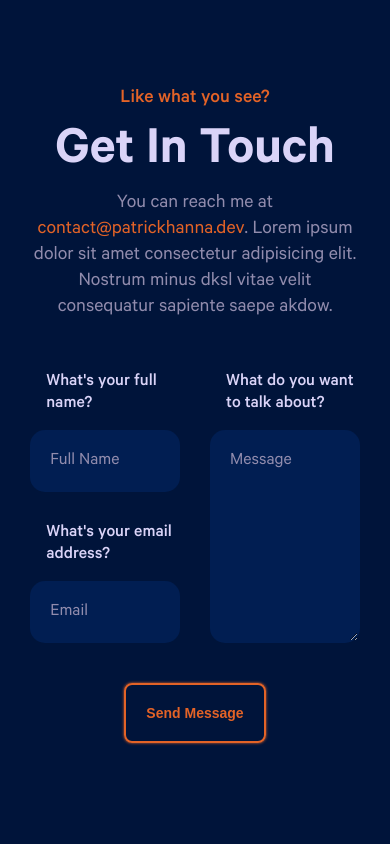
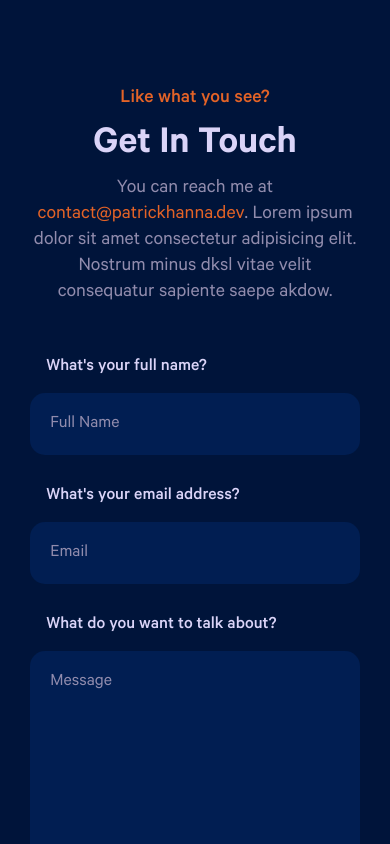
Before and after one commit to patrickjames242/portfolio-website, a React (Create React App) app: page / in a window 390 px wide. Shown: the part 3900-4744 px from the top of the page. Built offline with nearby package versions, Linux system fonts and the light colour scheme.

Commit message:
added functionality to contact form

```diff
--- a/src/App/children/ContactMeSection/ContactMeSection.module.scss
+++ b/src/App/children/ContactMeSection/ContactMeSection.module.scss
@@ -1,5 +1,6 @@
 @use "helpers/general" as *;
 @use "helpers/colors.module" as colors;
+@use "sass:string";
 
 .ContactMeSection {
 }
@@ -21,7 +22,7 @@
 
 	> .title {
 		font-weight: 600;
-		font-size: 55px;
+		font-size: clamp(40px, 5vw, 60px);
 		line-height: 1;
 		margin-bottom: 10px;
 	}
@@ -31,7 +32,6 @@
 		color: colors.$lighter-text;
 		max-width: 500px;
 		line-height: 1.3;
-		// margin-bottom: 25px;
 	}
 }
 
@@ -42,13 +42,14 @@
 	margin-top: 50px;
 	display: grid;
 	gap: 40px;
+
 	> .formColumns {
 		$gap: 30px;
 		display: grid;
 		gap: $gap;
 		grid-template-columns: 1fr 1fr;
+		align-items: start;
 
-		align-items: start;
 		> .col1 {
 			display: grid;
 			gap: $gap;
@@ -60,6 +61,16 @@
 
 	> .BubbleTextButton {
 		justify-self: center;
+	}
+
+	@media (max-width: $project-max-narrow-screen-width) {
+		max-width: 400px;
+		> .formColumns {
+			grid-template-columns: unset;
+			textarea {
+				min-height: 170px;
+			}
+		}
 	}
 }
 
@@ -88,12 +99,13 @@
 		color: colors.$light-text;
 		border-radius: 15px;
 		font-size: 18px;
-		@include transition-config(border-color);
+		@include transition-config("border-color, background-color");
 		&::placeholder {
 			color: colors.$lighter-text;
 		}
 		&:focus {
 			border-color: colors.$accent;
+			background-color: rgba(colors.$lighter-background, 0);
 		}
 	}
 
@@ -111,4 +123,11 @@
 		display: grid;
 		resize: vertical;
 	}
+
+	> .errorMessage {
+		color: rgb(197, 52, 52);
+		font-weight: 500;
+		font-size: 18px;
+		margin-left: 10px;
+	}
 }
--- a/src/App/children/ContactMeSection/ContactMeSection.tsx
+++ b/src/App/children/ContactMeSection/ContactMeSection.tsx
@@ -1,5 +1,5 @@
 import BubbleTextButton from "helper-views/BubbleTextButton/BubbleTextButton";
-import React, { useState } from "react";
+import React, { ChangeEventHandler, useMemo, useRef, useState } from "react";
 import styles from "./ContactMeSection.module.scss";
 
 export interface ContactMeSectionProps
@@ -51,23 +51,75 @@ const ContactSectionHeader: React.FC<ContactSectionHeaderProps> = ({
 				. Lorem ipsum dolor sit amet consectetur adipisicing elit. Nostrum minus
 				dksl vitae velit consequatur sapiente saepe akdow.
 			</div>
-			{/* <BubbleTextButton
-				title="Send me an email"
-				className={styles.BubbleTextButton}
-			/> */}
 		</div>
 	);
 };
 
-interface ContactFormProps extends React.HTMLAttributes<HTMLDivElement> {}
+interface ContactFormProps extends React.HTMLAttributes<HTMLFormElement> {}
 
 const ContactForm: React.FC<ContactFormProps> = ({
 	...htmlAttributes
 }: ContactFormProps) => {
+	type FormValues = {
+		fullName: string;
+		email: string;
+		description: string;
+	};
+
+	const formRef = useRef<HTMLFormElement>(null);
+	const [touched, setTouched] = useState(false);
+	const [formValue, setFormValue] = useState<FormValues>(
+		Object.freeze({
+			fullName: "",
+			email: "",
+			description: "",
+		})
+	);
+
+	const fieldInfo = useMemo(() => {
+		function getFieldInfo(fieldName: keyof FormValues) {
+			return {
+				value: formValue[fieldName],
+				errorMessage: (() => {
+					const value = formValue[fieldName];
+					if (typeof value !== "string" || value.length < 1)
+						return "This field is required";
+					else return;
+				})(),
+				onValueChange: (value: string) => {
+					setFormValue(
+						Object.freeze({
+							...formValue,
+							[fieldName]: value,
+						})
+					);
+				},
+			};
+		}
+		const result: Record<keyof FormValues, ReturnType<typeof getFieldInfo>> = {
+			fullName: getFieldInfo("fullName"),
+			email: getFieldInfo("email"),
+			description: getFieldInfo("description"),
+		};
+		return result;
+	}, [formValue]);
+
+	const isFormValid = useMemo(() => {
+		for (const key in fieldInfo) {
+			if (fieldInfo[key as keyof FormValues].errorMessage != null) return false;
+		}
+		return true;
+	}, [fieldInfo]);
+
 	return (
-		<div
+		<form
+			ref={formRef}
 			{...htmlAttributes}
 			className={[styles.ContactForm, htmlAttributes.className].asClassString()}
+			onSubmit={(event) => {
+				setTouched(true);
+				event.nativeEvent.preventDefault();
+			}}
 		>
 			<div className={styles.formColumns}>
 				<div className={styles.col1}>
@@ -75,26 +127,38 @@ const ContactForm: React.FC<ContactFormProps> = ({
 						fieldType="single-line"
 						fieldTitle="What's your full name?"
 						placeholder="Full Name"
+						errorMessage={fieldInfo.fullName.errorMessage}
+						value={fieldInfo.fullName.value}
+						onValueChanged={fieldInfo.fullName.onValueChange}
+						touched={touched}
 					/>
 					<FormField
 						fieldType="single-line"
 						fieldTitle="What's your email address?"
 						placeholder="Email"
+						errorMessage={fieldInfo.email.errorMessage}
+						value={fieldInfo.email.value}
+						onValueChanged={fieldInfo.email.onValueChange}
+						touched={touched}
 					/>
 				</div>
-
 				<FormField
 					fieldType="multi-line"
 					fieldTitle="What do you want to talk about?"
 					placeholder="Message"
 					className={styles.message}
+					errorMessage={fieldInfo.description.errorMessage}
+					value={fieldInfo.description.value}
+					onValueChanged={fieldInfo.description.onValueChange}
+					touched={touched}
 				/>
 			</div>
 			<BubbleTextButton
 				title="Send Message"
 				className={styles.BubbleTextButton}
+				onClick={() => formRef?.current?.requestSubmit()}
 			/>
-		</div>
+		</form>
 	);
 };
 
@@ -107,12 +171,20 @@ interface FormFieldProps<F extends FieldType>
 	fieldTitle: string;
 	placeholder: string;
 	fieldType?: F;
+	errorMessage?: string | null;
+	touched?: boolean;
+	value: string;
+	onValueChanged: (value: string) => void;
 }
 
 function FormField<F extends FieldType>({
 	fieldTitle,
 	placeholder,
 	fieldType,
+	errorMessage,
+	touched: propsTouched,
+	value,
+	onValueChanged,
 	...htmlAttributes
 }: FormFieldProps<F>): ReturnType<React.FC<FormFieldProps<F>>> {
 	const [focused, setFocused] = useState(false);
@@ -120,7 +192,16 @@ function FormField<F extends FieldType>({
 		placeholder,
 		onFocus: () => setFocused(true),
 		onBlur: () => setFocused(false),
+		value,
+		onChange: (
+			event: Parameters<
+				ChangeEventHandler<HTMLInputElement | HTMLTextAreaElement>
+			>[0]
+		) => {
+			onValueChanged(event.target.value);
+		},
 	};
+	const touched = propsTouched ?? true;
 	return (
 		<div
 			className={[
@@ -140,6 +221,11 @@ function FormField<F extends FieldType>({
 						return null;
 				}
 			})()}
+			{(() => {
+				const message = errorMessage?.trim() ?? null;
+				if (!touched || message == null || message.length < 1) return null;
+				return <div className={styles.errorMessage}>{"*" + message}</div>;
+			})()}
 		</div>
 	);
 }
--- a/src/App/children/ProjectsSection/ProjectsSection.module.scss
+++ b/src/App/children/ProjectsSection/ProjectsSection.module.scss
@@ -1,11 +1,9 @@
 @use "helpers/general" as *;
 @use "helpers/colors.module" as colors;
 
-$min-expanded-width: 650px;
-
 :export {
 	bubbleEffectColor: rgba(colors.$accent, 0.9);
-	minExpandedWidth: $min-expanded-width;
+	maxNarrowScreenWidth: $project-max-narrow-screen-width;
 }
 
 .ProjectsSection {
@@ -162,7 +160,7 @@ $min-expanded-width: 650px;
 		}
 
 		&.right {
-			@media (min-width: $min-expanded-width) {
+			@media (min-width: #{$project-max-narrow-screen-width + 1}) {
 				grid-template-columns: 2fr 1.5fr;
 				grid-template-areas: "imageView detailsSection";
 
@@ -182,7 +180,7 @@ $min-expanded-width: 650px;
 			}
 		}
 
-		@media (max-width: ($min-expanded-width - 1)) {
+		@media (max-width: $project-max-narrow-screen-width) {
 			grid-template-columns: unset;
 			gap: 20px;
 
--- a/src/App/children/ProjectsSection/ProjectsSection.tsx
+++ b/src/App/children/ProjectsSection/ProjectsSection.tsx
@@ -50,7 +50,7 @@ const ProjectView: React.FC<ProjectViewProps> = ({
 
 	useLayoutEffect(() => {
 		const matcher = window.matchMedia(
-			`(min-width: ${styles.minExpandedWidth})`
+			`(min-width: ${styles.maxNarrowScreenWidth})`
 		);
 		const listener = () => {
 			const areProjectsExpanded = matcher.matches;
--- a/src/App/children/ProjectsSection/projectsData.tsx
+++ b/src/App/children/ProjectsSection/projectsData.tsx
@@ -23,9 +23,11 @@ const placeholderDescription = (
 	<>
 		Lorem ipsum, dolor sit amet consectetur adipisicing elit. Ullam
 		necessitatibus provident nesciunt harum{" "}
-		<a className="underline-on-hover">blanditiis bldksl </a>. Cum totam sed
-		explicabo dolorum aspernatur, pariatur aut a voluptate maxime consequuntur
-		eaque quidem autem ipsa assumenda quibusdam
+		<a className="underline-on-hover" href="/">
+			blanditiis bldksl{" "}
+		</a>
+		. Cum totam sed explicabo dolorum aspernatur, pariatur aut a voluptate
+		maxime consequuntur eaque quidem autem ipsa assumenda quibusdam
 	</>
 );
 
@@ -48,6 +50,7 @@ const tech = {
 	django: { name: "Django", url: "https://www.djangoproject.com/" },
 	nodeJS: { name: "NodeJS", url: "https://nodejs.org/en/" },
 };
+
 export const allProjects: Project[] = [
 	{
 		imageUrl: swapacropImage,
--- a/src/helpers/_general.scss
+++ b/src/helpers/_general.scss
@@ -1,4 +1,6 @@
 @use "./colors.module.scss" as colors;
+
+$project-max-narrow-screen-width: 650px;
 
 @mixin absolute-pin-all-sides() {
 	position: absolute;
```
